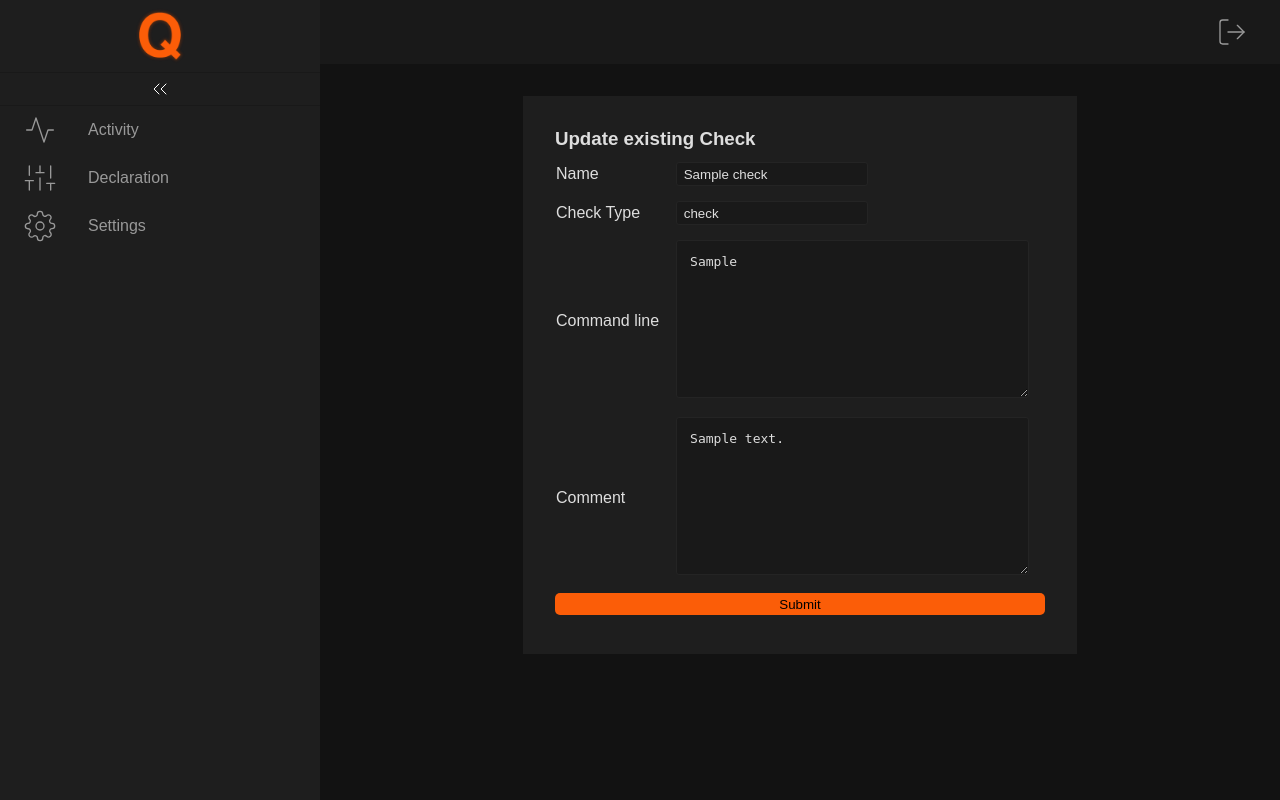
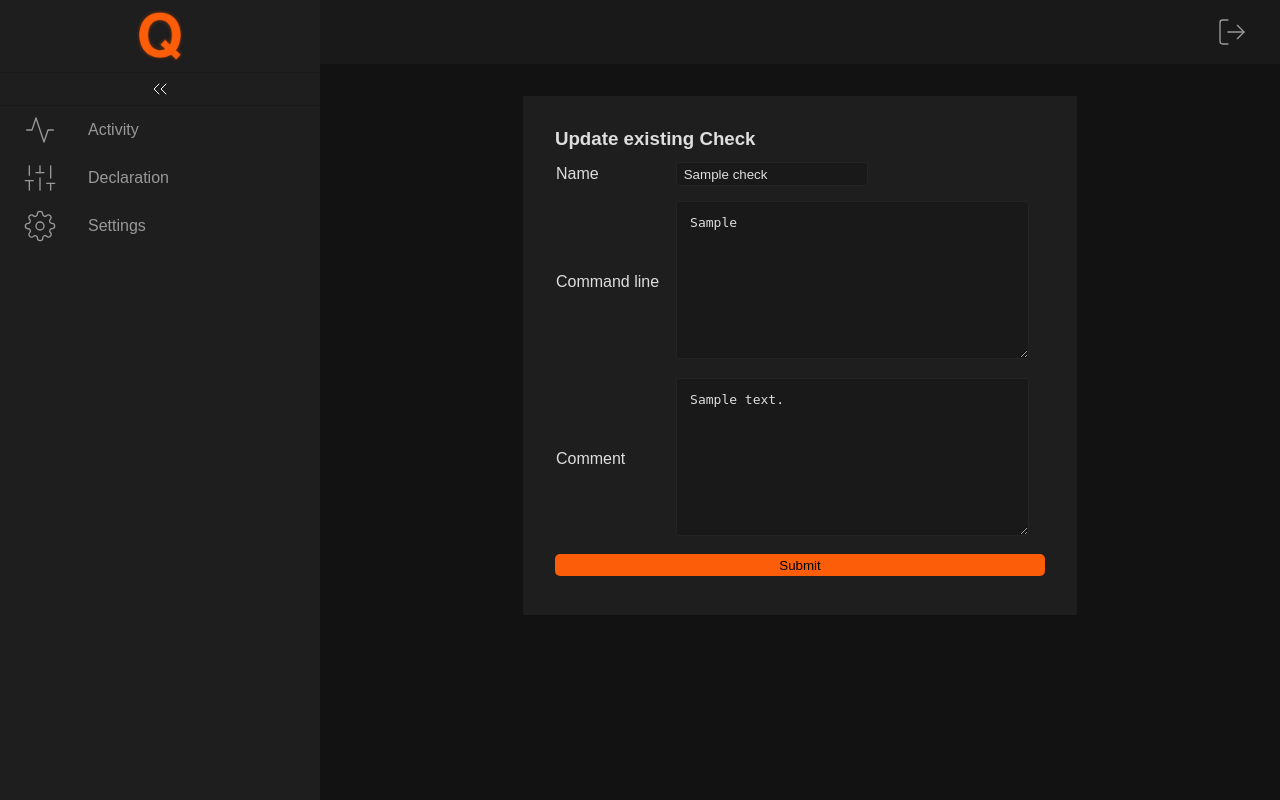
Before and after one commit to monitoring-agency/Q, a Django app: page /declaration/check/update/1 in a window 1280 px wide. Run offline with Django 3.2, Linux system fonts and the light colour scheme; a user stored in the database is signed in; data comes from the database, SQL or seed files in the repository; tables that the repository leaves empty hold one stand-in row (values such as "Sample post"); parts of the project's set-up code (start-up, migrations or seed data) failed here and were passed over; grey boxes are pictures that could not be loaded.

Commit message:
Removed check_type from check

```diff
--- a/q_web/description/models.py
+++ b/q_web/description/models.py
@@ -108,24 +108,9 @@ class TimePeriod(models.Model):
                                      update_fields=update_fields)
 
 
-class CheckType(models.Model):
-    name = CharField(default="", max_length=255, unique=True)
-
-    def __str__(self):
-        return self.name
-
-    def save(self, force_insert=False, force_update=False, using=None,
-             update_fields=None):
-        if self.name == "":
-            raise ValueError("Name of a CheckType can not be \"\"")
-        super(CheckType, self).save(force_insert=force_insert, force_update=force_update, using=using,
-                                    update_fields=update_fields)
-
-
 class Check(models.Model):
     name = CharField(default="", max_length=255, unique=True)
     cmd = CharField(default="", max_length=1024, blank=True, null=True)
-    check_type = ForeignKey(CheckType, on_delete=models.DO_NOTHING, blank=True, null=True)
     comment = CharField(default="", max_length=1024, blank=True, null=True)
 
     def __str__(self):
@@ -137,7 +122,6 @@ class Check(models.Model):
             "name": self.name,
             "cmd": self.cmd if self.cmd else "",
             "comment": self.comment if self.comment else "",
-            "check_type": self.check_type.name if self.check_type else ""
         }
 
     def to_export(self, kvp: dict):
--- a/q_web/templates/declaration/check/create_or_update.html
+++ b/q_web/templates/declaration/check/create_or_update.html
@@ -16,14 +16,6 @@
                     </td>
                     <td>
                         <input name="name" id="name" required {% if existing %}value="{{ existing.name }}" {% endif %}>
-                    </td>
-                </tr>
-                <tr>
-                    <td>
-                        <label for="check_type">Check Type</label>
-                    </td>
-                    <td>
-                        <input name="check_type" id="check_type" {% if existing %}value="{{ existing.check_type }}" {% endif %}>
                     </td>
                 </tr>
                 <tr>
--- a/q_web/templates/declaration/check/index.html
+++ b/q_web/templates/declaration/check/index.html
@@ -16,7 +16,6 @@
                 <th><label><input type="checkbox" id="check_all"></label></th>
                 <th>ID</th>
                 <th>Name</th>
-                <th>Check Type</th>
                 <th>Command line</th>
                 <th>Comment</th>
                 <th>Delete</th>
@@ -26,7 +25,6 @@
                 <td class="smallCell"><label><input type="checkbox"></label></td>
                 <td class="smallCell" id="id-{{ item.id }}">{{ item.id }}</td>
                 <td class="normalCell">{{ item.name }}</td>
-                <td class="smallCell">{{ item.check_type }}</td>
                 <td>{{ item.cmd|truncatechars:70 }}</td>
                 <td class="normalCell">{{ item.comment|truncatechars:20 }}</td>
                 <td class="smallCell">
```
Also changed, not shown: q_web/api/views.py (+1 -7 lines).
